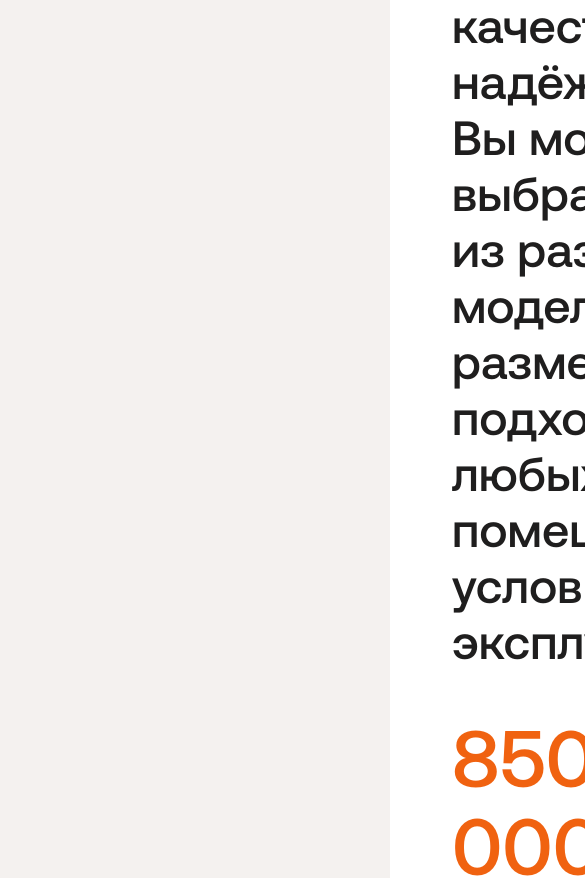
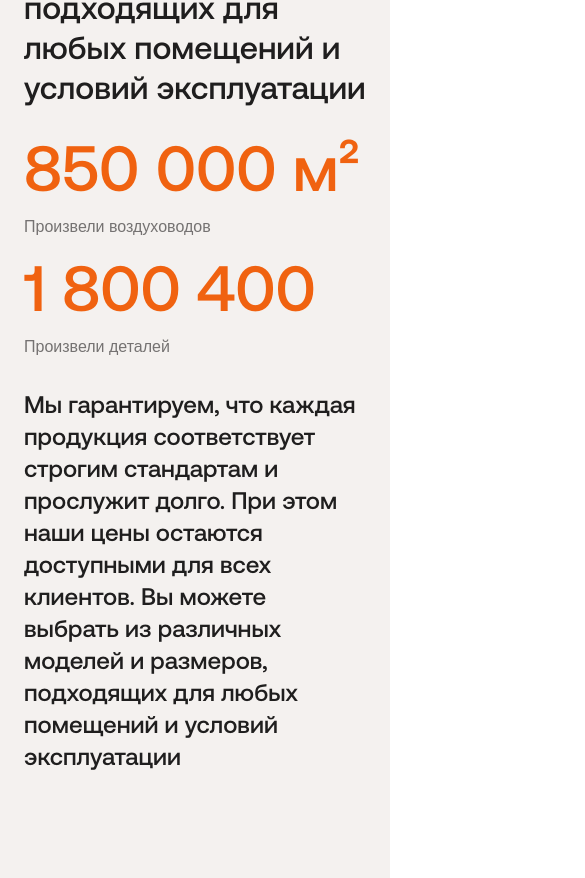
Before and after one commit to kinnaamf/art-klimat-vue, a Vue app: page / in a window 390 px wide. Shown: the part 5267-6145 px from the top of the page, 585 px wide, since content can reach past the window. Built offline with nearby package versions, Linux system fonts and the light colour scheme; a web font is replaced by a local one.

Commit message:
feat add production section mobile version, slider wip...

```diff
--- a/src/App.vue
+++ b/src/App.vue
@@ -19,7 +19,7 @@ const sections = [
   { component: HeroSection, background: '#3e4041', spacing: 'hero', id: 'hero' },
   { component: FeatureSection, spacing: 'md', fullWidth: true, id: 'feature' },
   { component: ServiceSection, spacing: 'md', id: 'service' },
-  { component: ProductionSection, spacing: 'md', id: 'production' },
+  { component: ProductionSection, spacing: 'md', id: 'production', fullWidth: true },
   { component: PartnershipSection, spacing: 'md', fullWidth: true, id: 'partnership' },
   { component: ProductsSection, background: '#ffffff', spacing: 'product', id: 'products' },
   { component: ProjectsSection, background: '#ffffff', spacing: 'alt', id:  'projects' },
--- a/src/assets/styles/components.css
+++ b/src/assets/styles/components.css
@@ -439,7 +439,8 @@
   /* PRODUCTION SECTION STYLES */
 
   .production__container {
-    @apply flex border-t gap-6 border-t-darkgray/10 pt-20 px-16 w-full;
+    @apply flex flex-col border-t gap-4 border-t-darkgray/10 pt-16 w-full
+    md:flex-row md:gap-6 md:px-16 md:pt-20 md:max-w-[1440px] md:mx-auto;
   }
 
   .production__label-dot {
@@ -448,51 +449,74 @@
   }
 
   .production__content {
-    @apply space-y-12;
+    @apply space-y-8 md:space-y-12;
   }
 
   .production__subtitle-highlight {
-    @apply transition-all duration-[2s] ;
+    @apply transition-colors duration-[2s];
   }
 
   .production__stats {
-    @apply flex justify-between gap-16;
+    @apply flex flex-col gap-6 justify-between
+    md:flex-row md:gap-16;
   }
 
   .production__stat-item {
-    @apply flex flex-col gap-4;
+    @apply flex flex-col justify-between gap-2 md:gap-4;
   }
 
   .production__stat-value {
-    @apply transition-all duration-[2s];
+    @apply transition-colors duration-[2s];
   }
 
   .production__description {
-    @apply transition-all duration-[2s];
+    @apply transition-colors duration-[2s];
   }
 
   .production-slider {
-    @apply relative w-full flex gap-6 mt-16;
+    @apply relative w-full hidden gap-6 mt-16
+    md:flex;
   }
 
   .production-slider__main {
-    @apply relative rounded-2xl overflow-hidden;
+    @apply relative rounded-2xl overflow-hidden md:w-[650px] md:h-[365px];
+  }
+
+  .production-slider__track {
+    @apply overflow-hidden md:overflow-visible;
   }
 
   .production-slider__image {
-    @apply w-[650px] h-[365px] object-cover;
+    @apply h-[200px] w-full object-cover
+    md:h-full
   }
 
   .production-slider__controls {
-    @apply  absolute bottom-12 left-12 flex gap-3;
+    @apply hidden absolute bottom-12 left-12 gap-3
+    md:flex;
   }
 
   .production-slider__button {
-    @apply bg-white h-16 w-16 flex items-center justify-center rounded-full cursor-pointer
+    @apply bg-white h-16 w-16 rounded-full cursor-pointer
+    flex items-center justify-center;
   }
 
   .production-slider__thumbnail {
-    @apply self-start w-[185px] h-[185px] object-cover aspect-square rounded-2xl;
+    @apply hidden md:block self-start w-[185px] h-[185px] object-cover aspect-square rounded-2xl;
+  }
+
+  .production-slider__track {
+    @apply overflow-hidden mt-8
+    md:px-0;
+  }
+
+  .production-slider__inner {
+    @apply flex gap-4 transition-transform duration-500;
+  }
+
+  .production-slider__slide {
+    @apply rounded-2xl overflow-hidden shrink-0;
+    width: 85vw;
   }
 
   /* PRODUCTS SECTION STYLES */
--- a/src/assets/styles/typography.css
+++ b/src/assets/styles/typography.css
@@ -16,6 +16,10 @@
 
   .h4 {
     @apply text-[2rem] font-medium leading-[40px] text-darkgray/40;
+  }
+
+  .h5 {
+    @apply text-2xl font-medium leading-8;
   }
 
   .h6 {
@@ -41,6 +45,6 @@
   }
 
   .stat-item-title {
-    @apply text-[80px] font-medium leading-[88px] text-orange;
+    @apply text-[4rem] md:text-[64px] leading-[64px] font-medium md:leading-[88px] text-orange;
   }
 }
--- a/src/components/sections/production/ProductionSection.vue
+++ b/src/components/sections/production/ProductionSection.vue
@@ -18,15 +18,15 @@ const { isVisible: textVisible } = useIntersection(trigger3);
 </script>
 
 <template>
-  <div class="px-16">
+  <div class="px-6 md:px-16">
     <div class="production__container">
-      <div class="flex items-center gap-2.5 h-7 shrink-0 w-[300px]">
+      <div class="flex items-center gap-2.5 h-7 shrink-0 w-[420px]">
         <div class="production__label-dot"></div>
         <span class="text-big text-darkgray/50">О компании</span>
       </div>
       <div class="production__content">
-        <h1 class="h1">Производство</h1>
-        <h2 class="h2">
+        <h1 class="h3 md:h1">Производство</h1>
+        <h2 class="h4 !text-darkgray md:h2">
           Наша компания предоставляет широкий ассортимент вентиляционных изделий, которые отличаются высоким качеством
           и надёжностью. Вы можете выбрать<br>из различных
           <span
@@ -50,7 +50,7 @@ const { isVisible: textVisible } = useIntersection(trigger3);
               Произвели воздуховодов
             </p>
           </div>
-          <div class="production-stat-item">
+          <div class="production__stat-item gap-2">
             <h3 ref="trigger2"
                 class="stat-item-title production-trigger-2 production__stat-value"
                 :class="statsVisible ? 'text-orange' : 'text-orange/20'"
@@ -63,7 +63,7 @@ const { isVisible: textVisible } = useIntersection(trigger3);
           </div>
         </div>
         <h4 ref="textVisible"
-            class="h4 production-trigger-3 production__description"
+            class="md:text-[2rem] md:font-medium md:leading-[40px]  h5 production-trigger-3 production__description"
             :class="textVisible ? '!text-darkgray' : '!text-darkgray/40'"
         >
           Мы гарантируем, что каждая продукция соответствует строгим стандартам и прослужит долго. При этом наши цены
--- a/src/components/sections/production/ProductionSlider.vue
+++ b/src/components/sections/production/ProductionSlider.vue
@@ -1,6 +1,7 @@
 <script setup lang="ts">
 import { useSlider } from "@/composables/useSlider.ts";
 import IconChevron from "@/components/icons/IconChevron.vue";
+import { ref } from "vue";
 
 defineProps<{
   slides: { main: string; alt: string }
@@ -12,9 +13,14 @@ const {
   next,
   prev,
 } = useSlider()
+
 </script>
 
 <template>
+  <div class="production-slider__track">
+    <!-- MOBILE -->
+
+    <!-- DESKTOP -->
     <div class="production-slider">
       <div class="production-slider__main">
         <img
@@ -44,8 +50,25 @@ const {
           class="production-slider__thumbnail"
       >
     </div>
+  </div>
 </template>
 
 <style scoped lang="postcss">
+.slider-track {
+  overflow: hidden;
+  padding: 0 7.5%;
+  margin-top: 2rem;
+}
 
+.slider-inner {
+  display: flex;
+  gap: 1rem;
+  transition: transform 0.5s ease;
+}
+
+.slider-slide {
+  width: 85vw;
+  height: 220px;
+  flex-shrink: 0;
+}
 </style>
```
Lines whose indentation alone changed are shown as unchanged.
